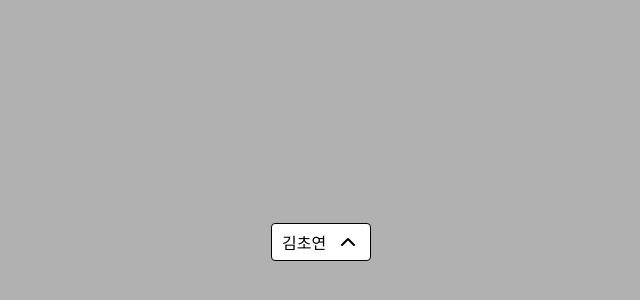
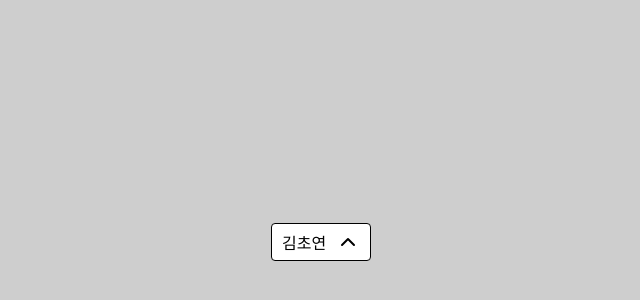
Before and after one commit to IT-Cotato/11th-FE-Networking-June, a React (Vite) app: page / in a window 1280 px wide. Shown: the part 158-458 px from the top of the page, without its empty margins (319-959 px from the left). Built offline with nearby package versions, Linux system fonts and the light colour scheme; a web font is replaced by a local one.

Commit message:
style: 배경색 변경

```diff
--- a/src/index.css
+++ b/src/index.css
@@ -12,7 +12,7 @@ body {
   height: 100vh;
   display: grid;
   place-items: center;
-  background: #b1b1b1;
+  background: #cecece;
 }
 
 * {
```
